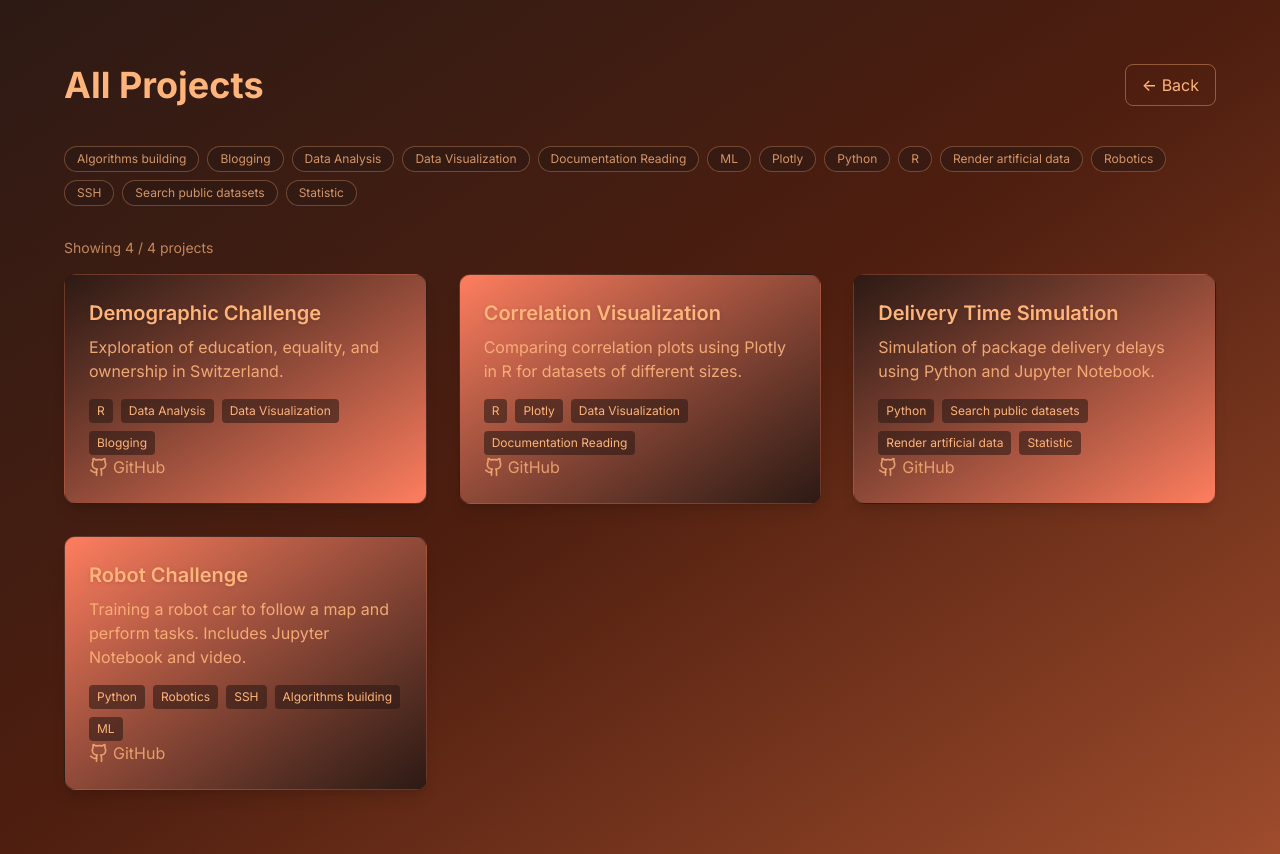
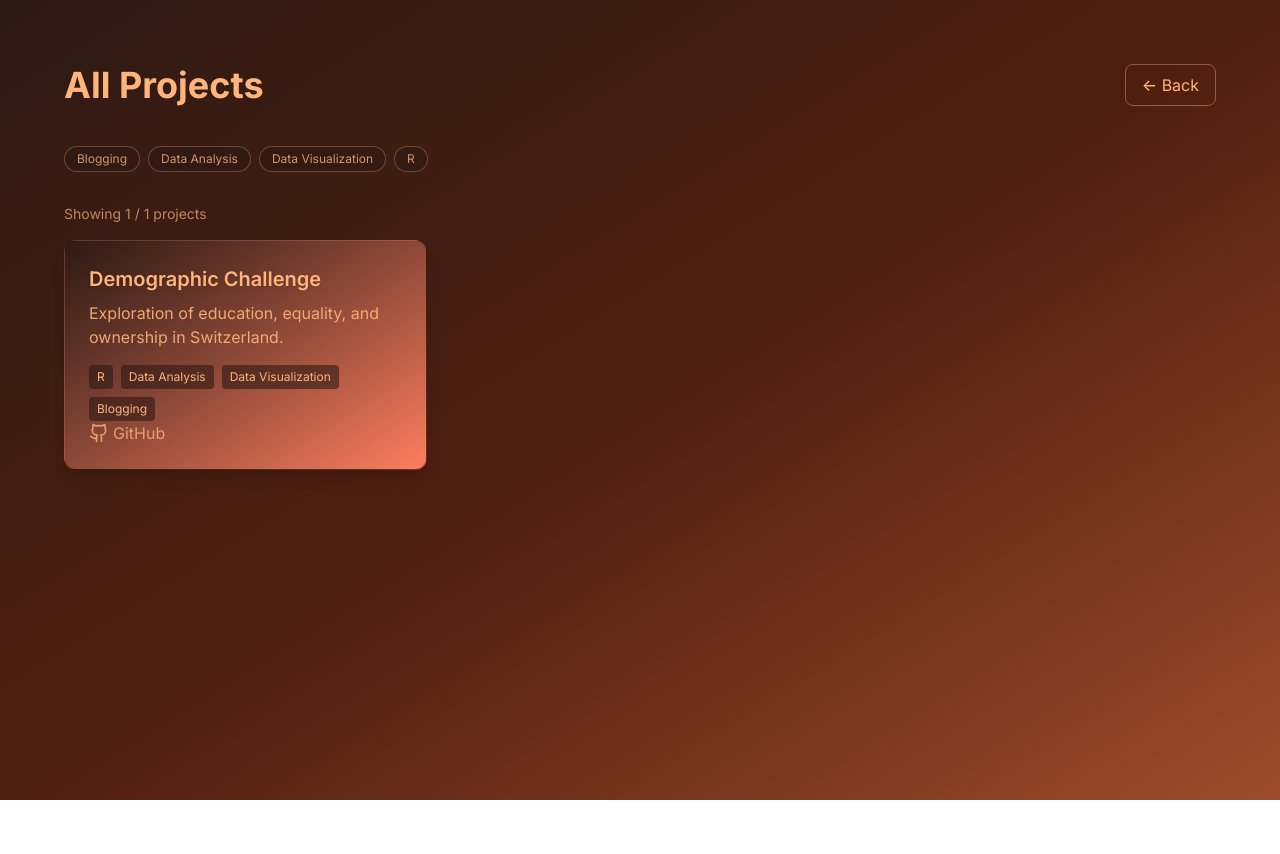
Before and after one commit to mikeandrusyak/Portfolio, a Next.js app: page /projects in a window 1280 px wide. After the commit the page ends 800 px from the top, so only its background shows below. Built offline with nearby package versions, Linux system fonts and the light colour scheme; a web font is replaced by a local one.

Commit message:
remove unused project entries from the projects list

```diff
--- a/data/projects.ts
+++ b/data/projects.ts
@@ -6,27 +6,6 @@ export const projects = [
   tags: ['R', 'Data Analysis', 'Data Visualization', 'Blogging'],
   featured: true,
   },
-  {
-    title: 'Correlation Visualization',
-    description: 'Comparing correlation plots using Plotly in R for datasets of different sizes.',
-    github: 'https://github.com/mikeandrusyak/correlation_with_plotly',
-  tags: ['R', 'Plotly', 'Data Visualization', 'Documentation Reading'],
-  featured: true,
-  },
-  {
-    title: 'Delivery Time Simulation',
-    description: 'Simulation of package delivery delays using Python and Jupyter Notebook.',
-    github: 'https://github.com/mikeandrusyak/simulation_of_the_delivery_time',
-  tags: ['Python', 'Search public datasets', 'Render artificial data', 'Statistic'],
-  featured: true,
-  },
-  {
-    title: 'Robot Challenge',
-    description: 'Training a robot car to follow a map and perform tasks. Includes Jupyter Notebook and video.',
-    github: 'https://github.com/mikeandrusyak/robot_challenge',
-  tags: ['Python', 'Robotics', 'SSH', 'Algorithms building', 'ML'],
-  featured: true,
-  },
 ];
 
 export type Project = typeof projects[number];
```
